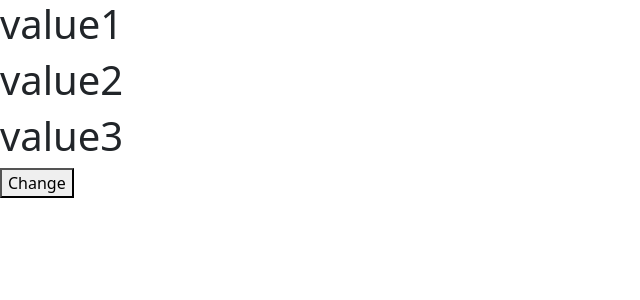
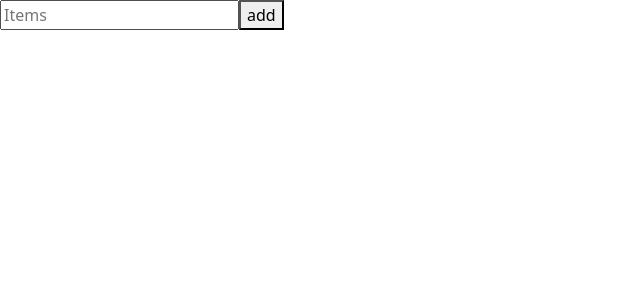
Before and after one commit to Ashikur41/React_partics, a React (Vite) app: page / in a window 1280 px wide. Shown: the top 300 px of the page, without its empty margins (0-640 px from the left). Built offline with nearby package versions, Linux system fonts and the light colour scheme.

Commit message:
useState() Method dia ToDO List Application

```diff
--- a/src/App.jsx
+++ b/src/App.jsx
@@ -8,29 +8,40 @@
 
 const App = () => {
 
-  const [myObject,setMyObject]=useState({
-    key1: "value1",
-    key2: "value2",
-    key3: "value3"
+  const [list,setList]=useState([])
+  const [item,setItem]=useState("")
 
-  });
+  const AddToList=()=>{
+    list.push(item)
+    setList([...list]);
+  }
 
-  const updateObject=()=>{
-    setMyObject(prevObject=>({
-      ...prevObject,
-      key1:'new value for key 1',
-      key2:'new value for key 2'
-    }));
-  };
+  const RemoveItem=(index)=>{
+    list.splice(index ,1)
+    setList([...list])
+  }
 
   return (
     <div>
-      <h1>{myObject.key1}</h1>
-      <h1>{myObject.key2}</h1>
-      <h1>{myObject.key3}</h1>
+      <table>
+        <tbody>
+          {
+            list.length!==0?(
+              list.map((element,index)=>{
+                return(
+                  <tr>
+                    <td>{element}</td>
+                    <td><button onClick={()=>{RemoveItem(index)}}>Remove</button></td>
+                  </tr>
+                )
+              })
+            ): (<tr></tr>)
+          }
+        </tbody>
+      </table>
 
-      <button onClick={updateObject}>Change</button>
-
+    <input type="text" onChange={(e)=>setItem(e.target.value)} placeholder='Items'/>
+    <button onClick={AddToList}>add</button>
     </div>
 
   );
```
